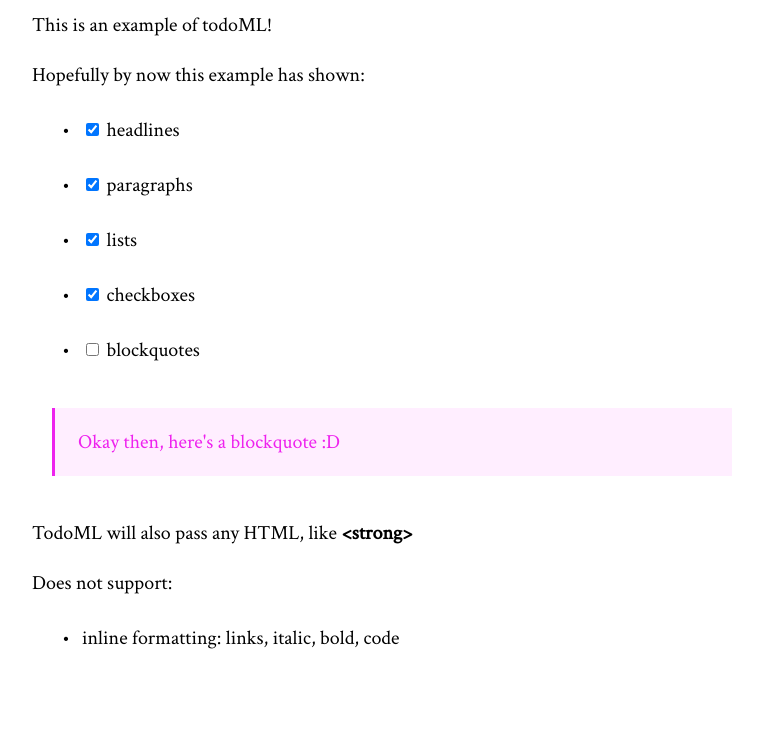
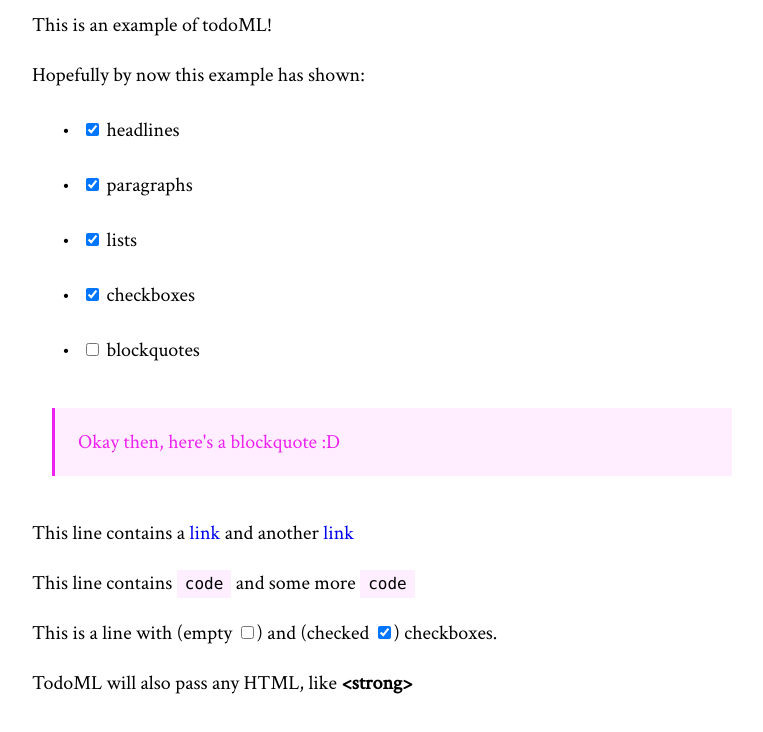
Before and after one commit to tomhodgins/todoml, a plain HTML site: page index.html in a window 1280 px wide. Shown: the part 214-946 px from the top of the page, without its empty margins (248-1011 px from the left). Drawn offline with nearby package versions, Linux system fonts and the light colour scheme.

Commit message:
Add hyperlinks, code, and checkboxes anywhere

```diff
--- a/index.html
+++ b/index.html
@@ -23,10 +23,12 @@
 
   > Okay then, here's a blockquote :D
 
+  This line contains a [link](http://github.com) and another [link](https://tomhodgins.github.io/todoml/)
+
+  This line contains `code` and some more `code`
+
+  This is a line with (empty [ ]) and (checked [x]) checkboxes.
+
   TodoML will also pass any HTML, like <strong>&lt;strong></strong>
 
-  Does not support:
-
-  - inline formatting: links, italic, bold, code
-
 </script>
--- a/todoml.js
+++ b/todoml.js
@@ -1,7 +1,7 @@
 /*
 
 # TodoML Interpreter
-version 0.0.1
+version 0.0.2
 
 A lightweight markdown-like markup language for todo lists
 
@@ -27,6 +27,34 @@ function todoML() {
     for (var j=0; j<source.length; j++) {
 
       var line = source[j].replace(/^\s+/, '')
+
+      // Code
+      line = line.replace(/`([^`]+)`/g, function(string, match) {
+
+        return '<code>' + match + '</code>'
+
+      })
+
+      // Hyperlink
+      line = line.replace(/\[([^\]]+)\]\(([^\)]+)\)/g, function(string, text, link) {
+
+        return '<a href="' + link + '">' + text + '</a>'
+
+      })
+
+      // Empty Checkbox
+      line = line.replace(/\[ \]/g, function(string, match) {
+
+        return '<input type=checkbox>'
+
+      })
+
+      // Checked Checkbox
+      line = line.replace(/\[[xX]\]/g, function(string, match) {
+
+        return '<input type=checkbox checked>'
+
+      })
 
       // HTML Tag
       ;/^<.+\>/.test(line)
@@ -61,20 +89,20 @@ function todoML() {
       && (todoDoc += '<h6>' + line.replace(/^###### /, '') + '</h6>')
 
       // Blockquote
-      ;/^\> /.test(line)
+      ;/^> /.test(line)
       && (todoDoc += '<blockquote>' + line.replace(/^\> /, '') + '</blockquote>')
 
       // List item
-      ;/^- [^\[]/.test(line)
+      ;/^- [^\[<]/.test(line)
       && (todoDoc += '<ul><li>' + line.replace(/^- /, '') + '</li></ul>')
 
       // Empty checkbox
-      ;/^- \[ \]/.test(line)
-      && (todoDoc += '<label><ul><li><input type=checkbox>' + line.replace(/^- \[ \]/, '') + '</li></ul></label>')
+      ;/^- <input type=checkbox>/.test(line)
+      && (todoDoc += '<label><ul><li><input type=checkbox>' + line.replace(/^- <input type=checkbox>/, '') + '</li></ul></label>')
 
       // Checked checkbox
-      ;/^- \[x\]/.test(line)
-      && (todoDoc += '<label><ul><li><input type=checkbox checked>' + line.replace(/^- \[x\]/, '') + '</li></ul></label>')
+      ;/^- <input type=checkbox checked>/.test(line)
+      && (todoDoc += '<label><ul><li><input type=checkbox checked>' + line.replace(/^- <input type=checkbox checked>/, '') + '</li></ul></label>')
 
     }
 
```
Also changed, not shown: 1 other file.
